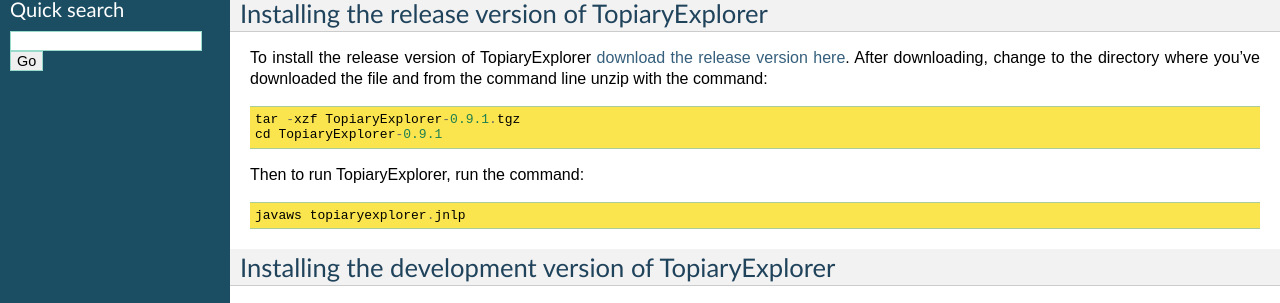
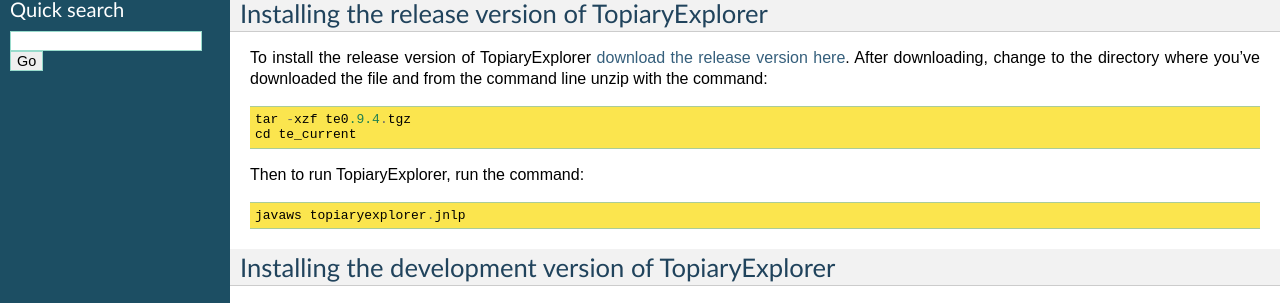
Before and after one commit to qiime/Topiary-Explorer, a Sphinx documentation site: the page built from user_guide/source/install.rst, in a window 1280 px wide. Shown: the part 461-764 px from the top of the page. Built offline with Sphinx 7.4.7, drawn with Linux system fonts in a browser that asks for light colours.

Commit message:
Checking in new version 0.9.4
git-svn-id: svn+ssh://svn.code.sf.net/p/topiaryexplorer/code/trunk/main@473 05d1262b-b726-4fff-8b9f-3609a8a82e43

```diff
--- a/user_guide/source/install.rst
+++ b/user_guide/source/install.rst
@@ -21,10 +21,10 @@
 Installing the release version of TopiaryExplorer
 -------------------------------------------------
 
-To install the release version of TopiaryExplorer `download the release version here <http://sourceforge.net/projects/topiaryexplorer/files/releases/TopiaryExplorer-0.9.1.tgz/download>`_. After downloading, change to the directory where you've downloaded the file and from the command line unzip with the command::
+To install the release version of TopiaryExplorer `download the release version here <http://sourceforge.net/projects/topiaryexplorer/files/releases/te0.9.4.tgz/download>`_. After downloading, change to the directory where you've downloaded the file and from the command line unzip with the command::
 
-	tar -xzf TopiaryExplorer-0.9.1.tgz
-	cd TopiaryExplorer-0.9.1
+	tar -xzf te0.9.4.tgz
+	cd te_current
 
 Then to run TopiaryExplorer, run the command::
 
```
